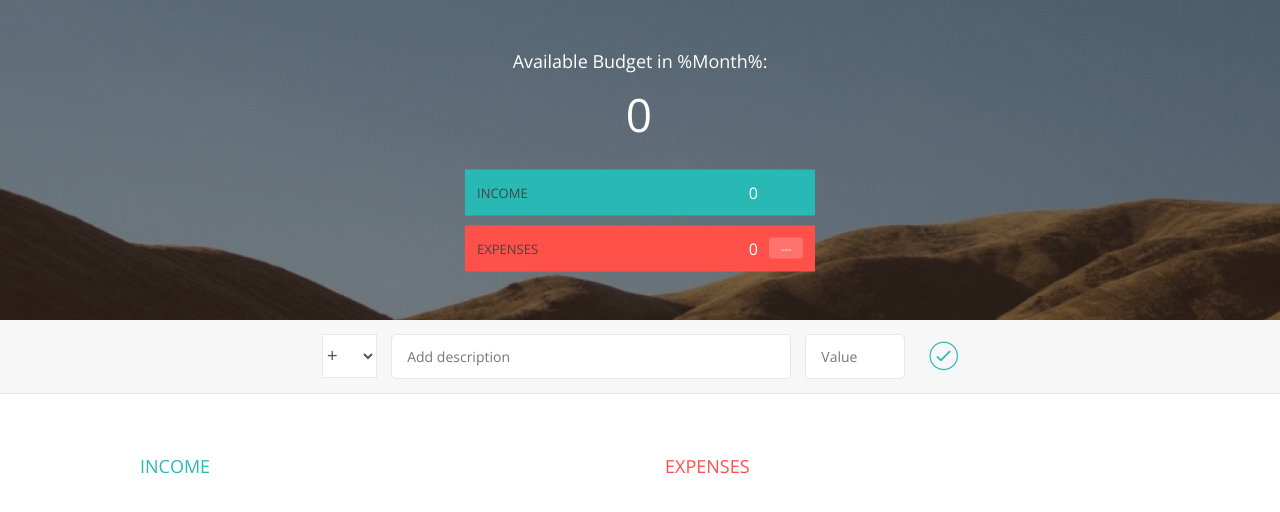
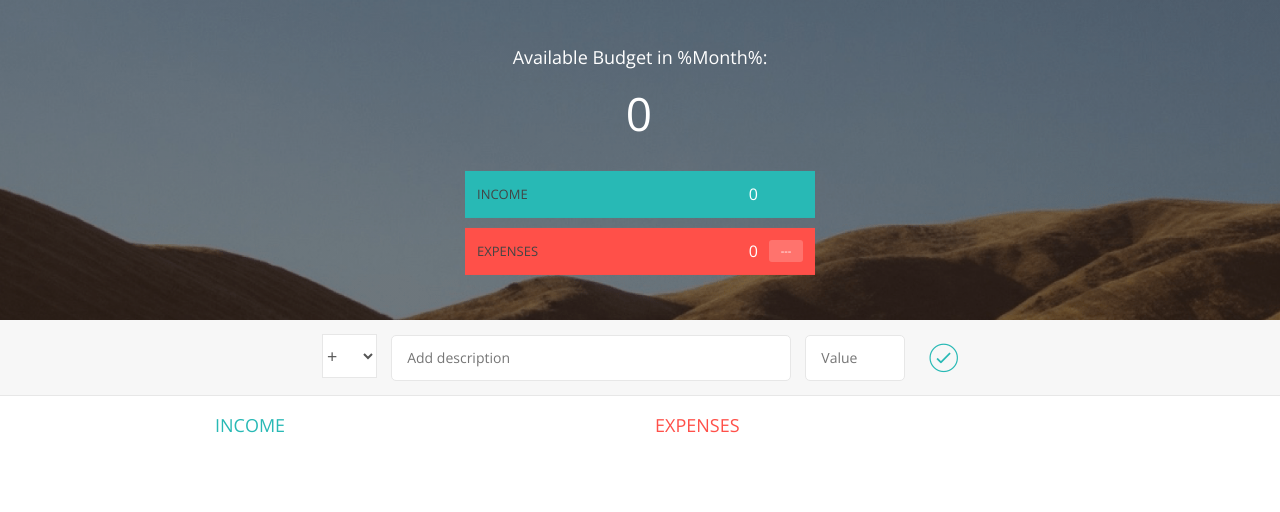
Before and after one commit to mwarnsley/Budget-Application, a website: page index.html in a window 1280 px wide. Drawn offline with nearby package versions, Linux system fonts and the light colour scheme.

Commit message:
Editing some of the css styles adding in bootstrap along with editing some of the function for deleting an item from the list

```diff
--- a/index.html
+++ b/index.html
@@ -4,8 +4,9 @@
         <meta charset="UTF-8">
         <link href="https://fonts.googleapis.com/css?family=Open+Sans:100,300,400,600" rel="stylesheet" type="text/css" />
         <link href="http://code.ionicframework.com/ionicons/2.0.1/css/ionicons.min.css" rel="stylesheet" type="text/css" />
+        <link type="text/css" rel="stylesheet" href="https://maxcdn.bootstrapcdn.com/bootstrap/3.3.7/css/bootstrap.min.css" />
         <link type="text/css" rel="stylesheet" href="styles.css" />
-        <title>Bills Budget</title>
+        <title>Bills Budgeting</title>
     </head>
     <body>
         <div class="top">
@@ -44,11 +45,16 @@
                 </div>
             </div>
             <div class="container clearfix">
+                <div class="inc-exp-container">
+                        <div class="row">
+                                <div class="col-md-6">
                                     <div class="income">
                                         <h2 class="icome__title">Income</h2>
 
                                         <div class="income__list"></div>
                                     </div>
+                                </div>
+                                <div class="col-md-6">
                                     <div class="expenses">
                                         <h2 class="expenses__title">Expenses</h2>
 
@@ -56,6 +62,9 @@
                                     </div>
                                 </div>
                             </div>
+                </div>
+            </div>
+        </div>
         <script src="app.js"></script>
     </body>
 </html>
--- a/public/app.js
+++ b/public/app.js
@@ -107,6 +107,7 @@ var UIController = (function() {
     incomeLabel: '.budget__income--value',
     expensesLabel: '.budget__expenses--value',
     percentageLabel: '.budget__expenses--percentage',
+    container: '.container',
   };
   return {
     getInput: function() {
@@ -180,6 +181,8 @@ var controller = (function(budgetCtrl, UICtrl) {
         ctrlAddItem();
       }
     });
+
+    document.querySelector(DOM.container).addEventListener('click', ctrlDeleteItem);
   };
   var updateBudget = function() {
     var budget;
@@ -209,8 +212,34 @@ var controller = (function(budgetCtrl, UICtrl) {
       UICtrl.clearFields();
 
       budgetCtrl.testing();
+
       // 5. Calculate and update the budget
       updateBudget();
+    }
+  };
+
+  var ctrlDeleteItem = function(event) {
+    var itemID, splitID, type, ID;
+
+    //Get the top parent node of the event target being clicked for deleting
+    itemID = event.target.parentNode.parentNode.parentNode.parentNode.id;
+
+    // Check to make sure that there is an itemID
+    if (itemID) {
+      // Splitting the itemID and turning it into an array
+      splitID = itemID.split('-');
+
+      // The first element of the split array is the type
+      type = splitID[0];
+
+      // The second element of the split array is the id
+      ID = splitID[1];
+
+      // 1. Delete the item from the data structure
+
+      // 2. Delete the item from the UI
+
+      // 3. Update and show the new budget
     }
   };
 
--- a/public/styles.css
+++ b/public/styles.css
@@ -189,20 +189,15 @@ body {
 }
 
 /***** LISTS *****/
-.container {
-  width: 1000px;
-  margin: 60px auto;
+.inc-exp-container {
+  margin: auto;
+  max-width: 850px;
 }
 
-.income {
-  float: left;
-  width: 475px;
-  margin-right: 50px;
-}
-
+.income,
 .expenses {
   float: left;
-  width: 475px;
+  width: 100%;
 }
 
 h2 {
```
Lines whose indentation alone changed are shown as unchanged.
